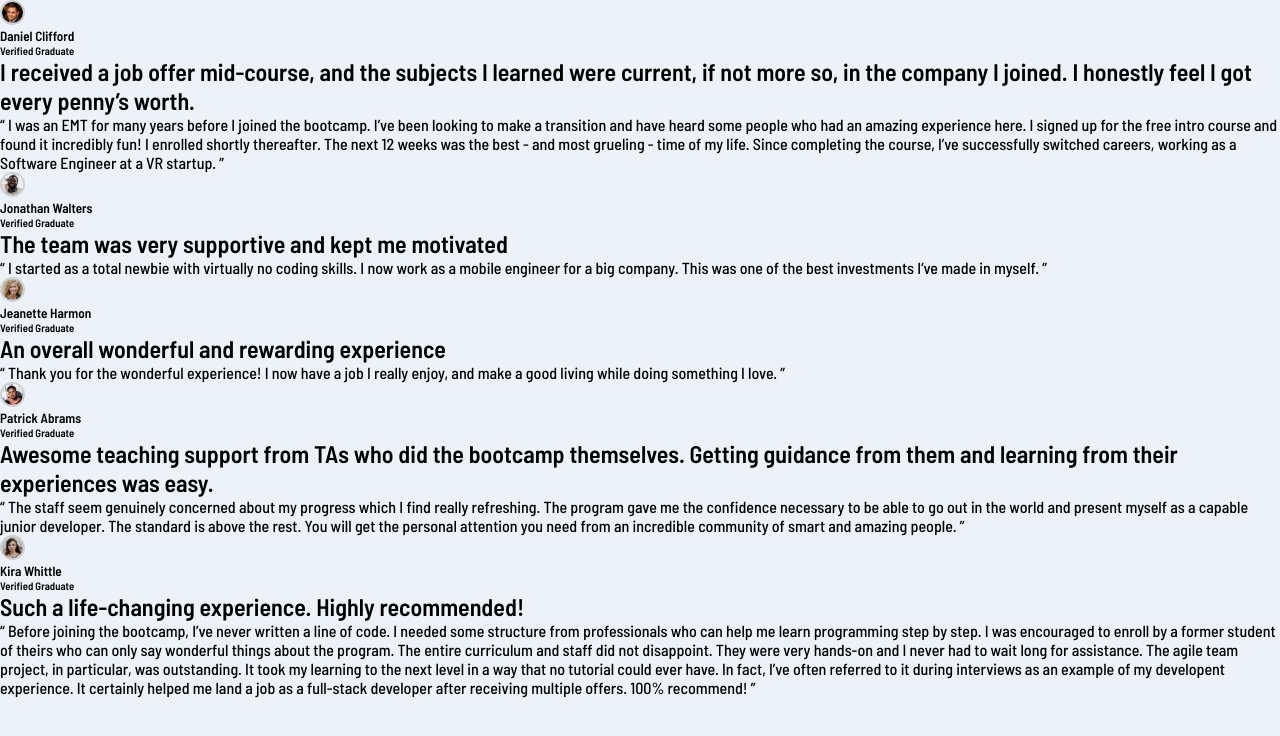
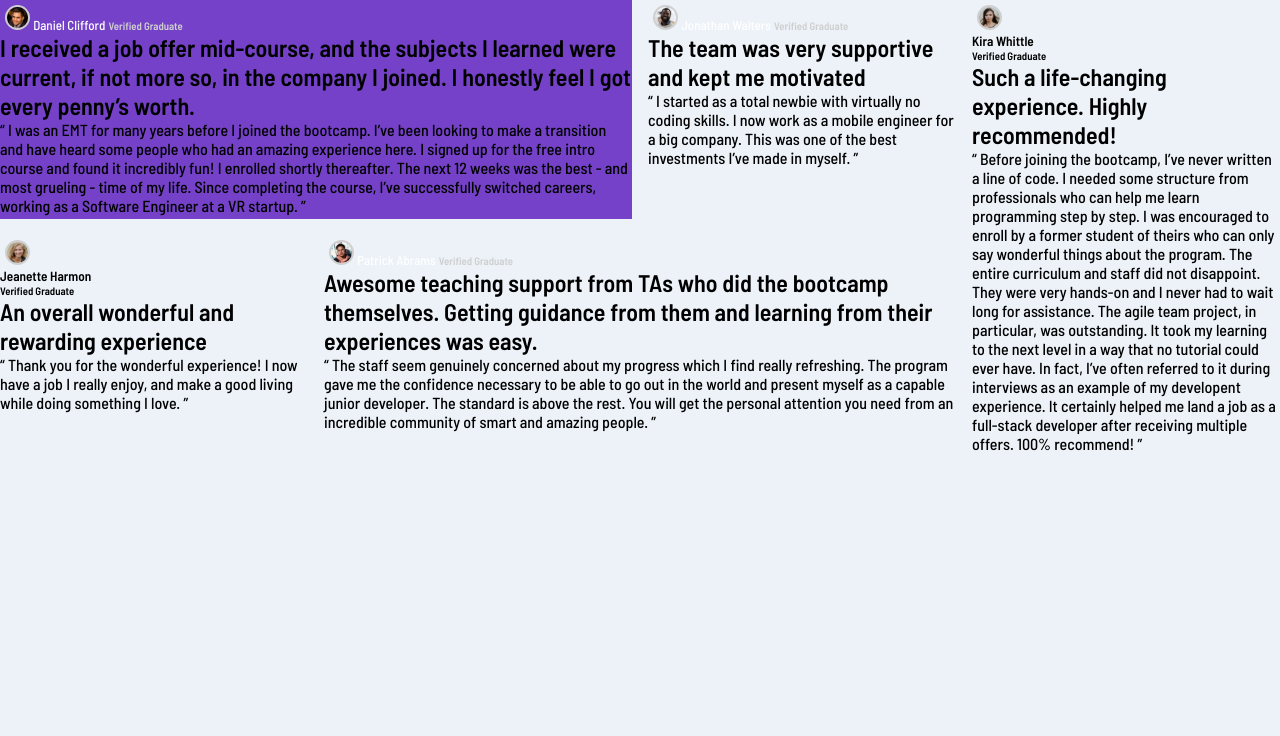
Before and after one commit to ValeriyaS-code/testimonials, a plain HTML site: page index.html in a window 1280 px wide. Drawn offline with Linux system fonts and the light colour scheme.

Commit message:
layout added using grid

```diff
--- a/assets/style.css
+++ b/assets/style.css
@@ -8,9 +8,55 @@ body {
     font-family: 'Barlow Semi Condensed', sans-serif;
     background-color: hsl(210, 46%, 95%);
 }
+
+.container {
+    display: grid;
+    grid-template-columns: repeat(4, 1fr);
+    grid-template-rows: repeat(2, 1fr);
+    gap: 1rem;
+}
 .container img {
     width: 25px;
     height: 25px;
     border-radius: 15px;
     border: 2px solid hsl(0, 0%, 81%);
+    margin: 5px 0 0 5px;
 }
+
+.prg-head-style h5 {
+    font-size: 13px;
+    color: hsl(0, 0%, 100%);
+    font-weight: 500;
+    display: inline;
+}
+
+.prg-head-style h6 {
+    display: inline;
+    color: hsl(0, 0%, 81%);
+}
+
+.first-item {
+    grid-column: 1/3;
+    grid-row: 1/1;
+    background-color: hsl(263, 55%, 52%);
+}
+
+.second-item {
+    grid-column: 3/3;
+    grid-row: 1/1;
+}
+
+.third-item {
+    grid-column: 1/1;
+    grid-row: 2/2;
+}
+
+.fourth-item {
+    grid-column: 2/4;
+    grid-row: 2/3;
+}
+
+.fifth-item {
+    grid-column: 4;
+    grid-row: 1/3;
+}
--- a/index.html
+++ b/index.html
@@ -12,7 +12,7 @@
 </head>
 <body>
     <div class="container">
-        <article class="first-item">
+        <article class="first-item prg-head-style">
             <img src="./assets/images/image-daniel.jpg" alt="">
             <h5>Daniel Clifford</h5>
             <h6>Verified Graduate</h6>
@@ -24,7 +24,7 @@
                 The next 12 weeks was the best - and most grueling - time of my life. Since completing
                 the course, I’ve successfully switched careers, working as a Software Engineer at a VR startup. ”</p>
         </article>
-        <article class="second-item">
+        <article class="second-item prg-head-style">
             <img src="./assets/images/image-jonathan.jpg" alt="">
             <h5>Jonathan Walters</h5>
             <h6>Verified Graduate</h6>
@@ -40,7 +40,7 @@
             <p>“ Thank you for the wonderful experience! I now have a job I really enjoy, and make a good living
                 while doing something I love. ”</p>
         </article>
-        <article class="fourth-item">
+        <article class="fourth-item prg-head-style">
             <img src="./assets/images/image-patrick.jpg" alt="">
             <h5>Patrick Abrams</h5>
             <h6>Verified Graduate</h6>
```
